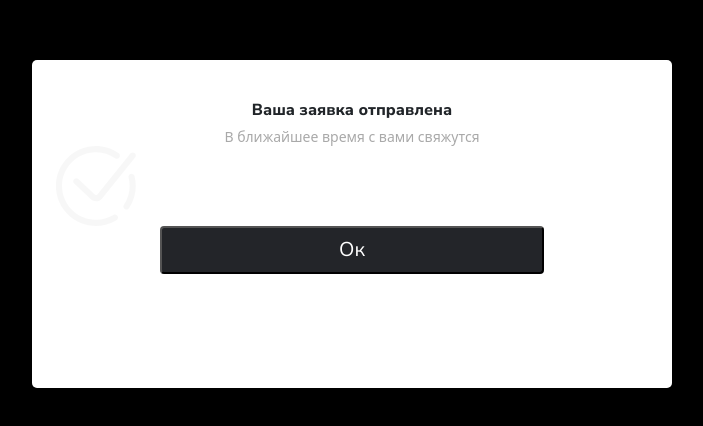
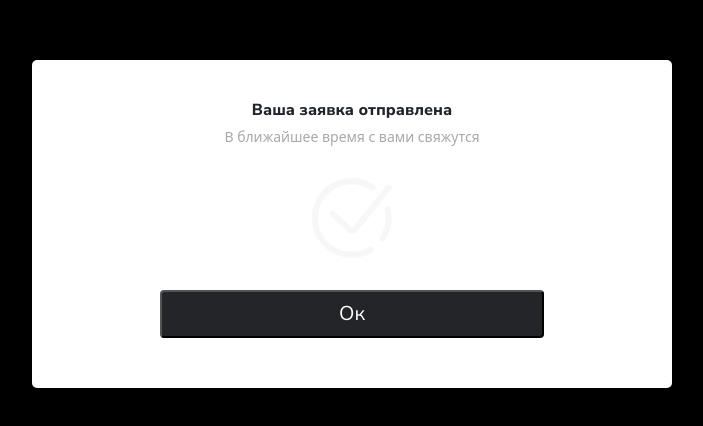
Before and after one commit to AliyaMuratova/megastore, a plain HTML site: page approval.html in a window 1280 px wide. Shown: the part 176-602 px from the top of the page, without its empty margins (288-991 px from the left). Drawn offline with Linux system fonts and the light colour scheme.

Commit message:
feat: added approval.html style

```diff
--- a/css/style.css
+++ b/css/style.css
@@ -27,6 +27,7 @@
     width: 664px;
     height: 608px;
 }
+
 .title {
     font-family: 'Nunito Sans', sans-serif;
     font-style: normal;
@@ -98,6 +99,12 @@ input {
     color: black;
     padding: 8px 16px;
 }
+.approval_icon {
+    display: flex;
+    width: 80px;
+    height: 80px;
+    margin: 32px auto;
+}
 button {
     width: 384px;
     height: 48px;
```
